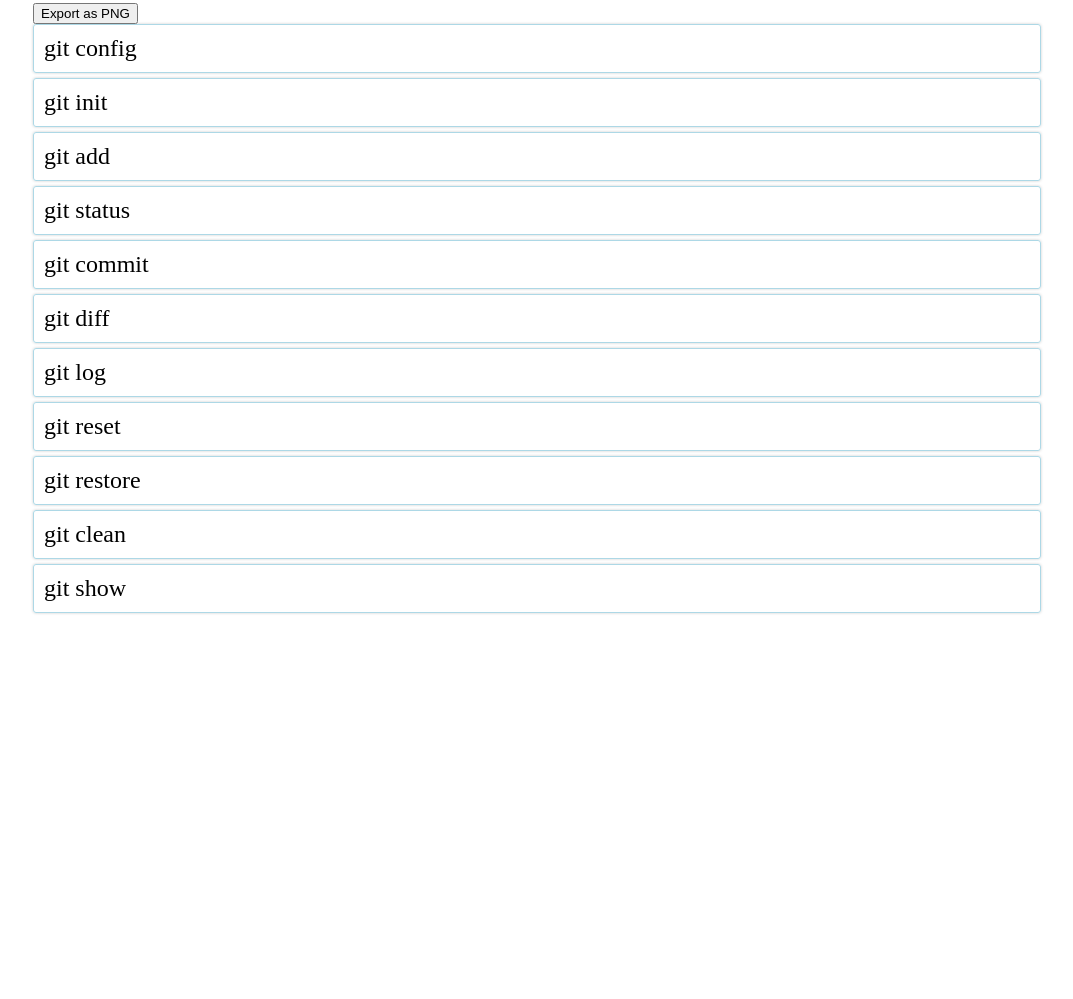
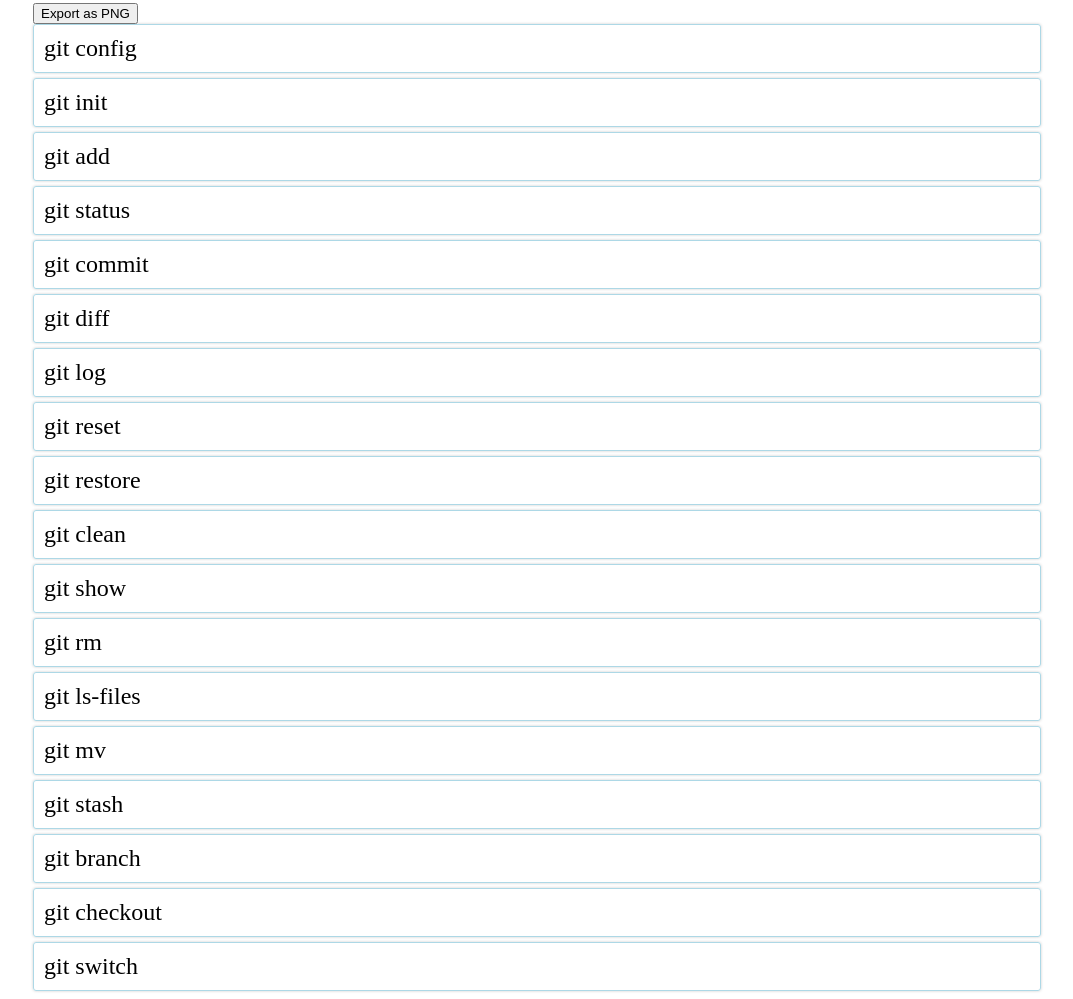
Before and after one commit to SofoRep/git-playground, a plain HTML site: page index.html in a window 1280 px wide. Shown: the part 136-1135 px from the top of the page, without its empty margins (103-1176 px from the left). Before the commit the page ends 800 px from the top, so only its background shows below. Drawn offline with Linux system fonts and the light colour scheme.

Commit message:
Add missing commands

```diff
--- a/index.html
+++ b/index.html
@@ -19,6 +19,13 @@
     <div>git restore</div>
     <div>git clean</div>
     <div>git show</div>
+    <div>git rm</div>
+    <div>git ls-files</div>
+    <div>git mv</div>
+    <div>git stash</div>
+    <div>git branch</div>
+    <div>git checkout</div>
+    <div>git switch</div>
     <script src="https://cdnjs.cloudflare.com/ajax/libs/FileSaver.js/2.0.0/FileSaver.min.js" integrity="sha512-csNcFYJniKjJxRWRV1R7fvnXrycHP6qDR21mgz1ZP55xY5d+aHLfo9/FcGDQLfn2IfngbAHd8LdfsagcCqgTcQ==" crossorigin="anonymous" referrerpolicy="no-referrer"></script>
     <script src="https://html2canvas.hertzen.com/dist/html2canvas.min.js"></script>
     <script src="js/script.js"></script>
```
